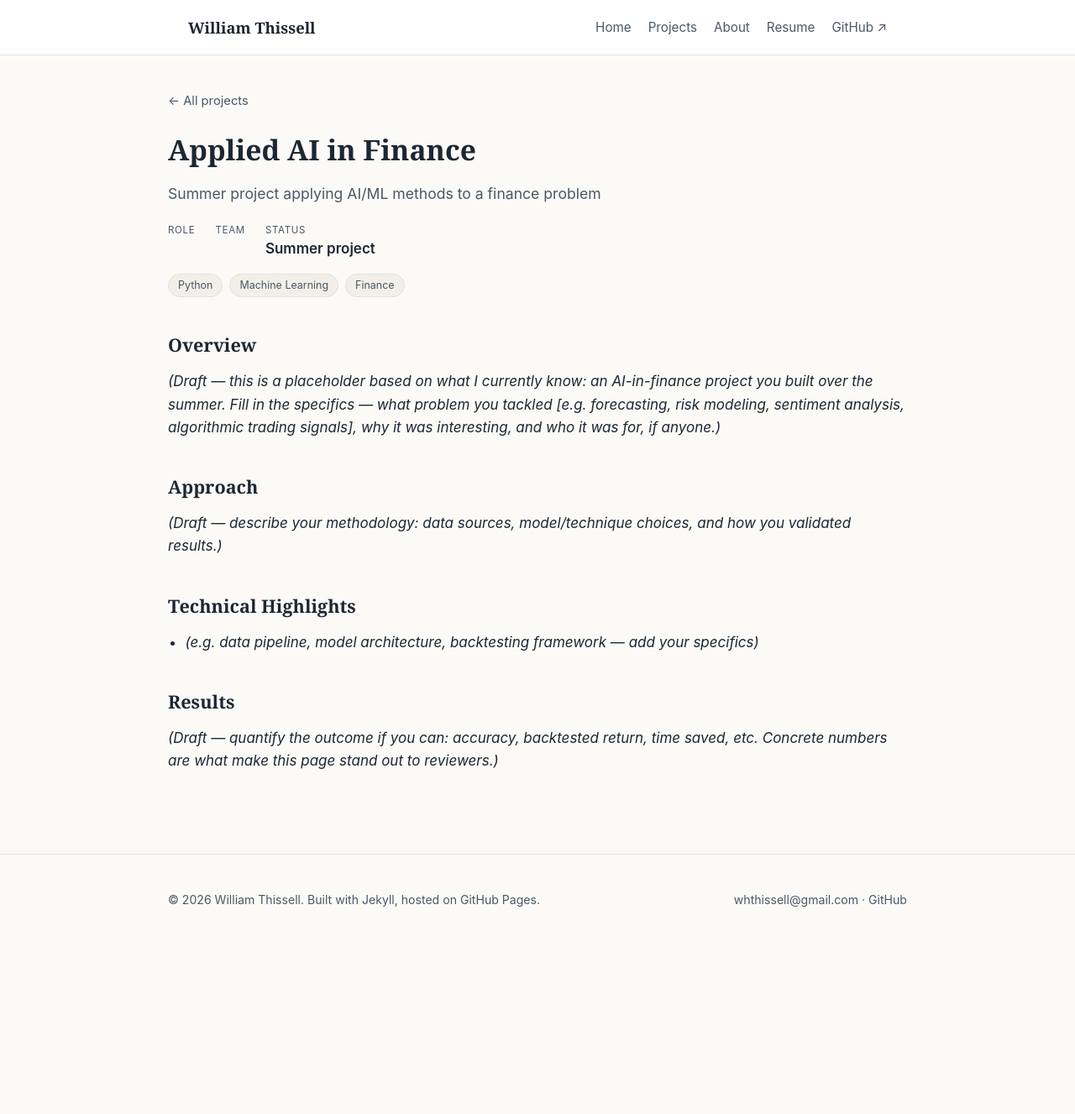
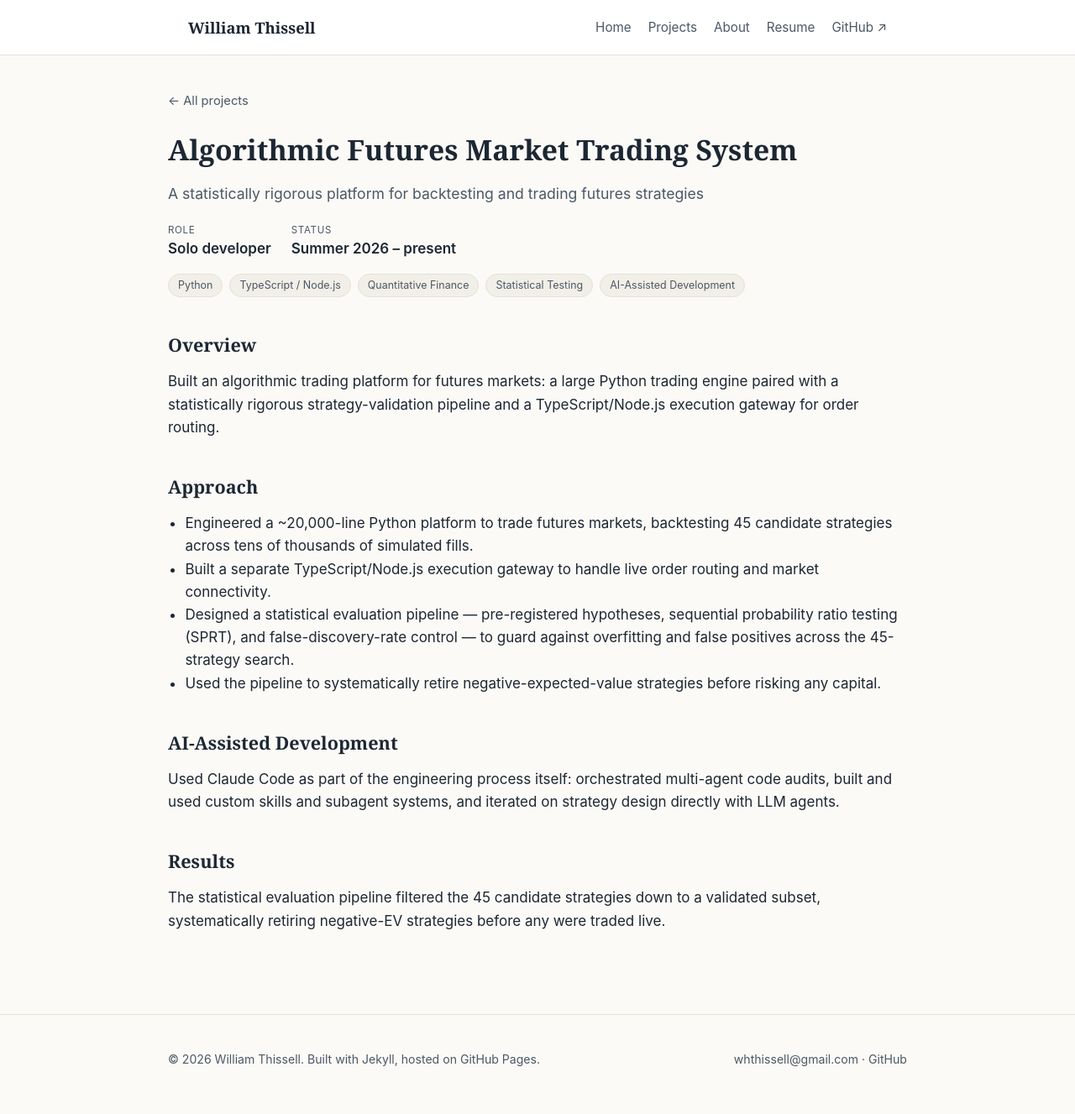
Before and after one commit to Whthissell/Whthissell.github.io, a Jekyll site: the page built from _projects/ai-in-finance.md, in a window 1280 px wide. Shown: the whole page at 84% size. Built offline with Jekyll 4.4.1, drawn with Linux system fonts in a browser that asks for light colours; before the commit the page ends 1137 px from its top, so only the background shows below that.

Commit message:
Fill out algorithmic trading project page with real details from resume

```diff
--- a/_projects/ai-in-finance.md
+++ b/_projects/ai-in-finance.md
@@ -1,10 +1,9 @@
 ---
-title: "Applied AI in Finance"
-subtitle: "Summer project applying AI/ML methods to a finance problem"
-role: ""
-team_size: ""
-status: "Summer project"
-tech: ["Python", "Machine Learning", "Finance"]
+title: "Algorithmic Futures Market Trading System"
+subtitle: "A statistically rigorous platform for backtesting and trading futures strategies"
+role: "Solo developer"
+status: "Summer 2026 – present"
+tech: ["Python", "TypeScript / Node.js", "Quantitative Finance", "Statistical Testing", "AI-Assisted Development"]
 repo_url: ""
 demo_url: ""
 cover_image: ""
@@ -13,21 +12,30 @@ order: 2
 
 ## Overview
 
-*(Draft — this is a placeholder based on what I currently know: an AI-in-finance
-project you built over the summer. Fill in the specifics — what problem you tackled
-[e.g. forecasting, risk modeling, sentiment analysis, algorithmic trading signals],
-why it was interesting, and who it was for, if anyone.)*
+Built an algorithmic trading platform for futures markets: a large Python trading
+engine paired with a statistically rigorous strategy-validation pipeline and a
+TypeScript/Node.js execution gateway for order routing.
 
 ## Approach
 
-*(Draft — describe your methodology: data sources, model/technique choices, and how
-you validated results.)*
+- Engineered a ~20,000-line Python platform to trade futures markets, backtesting 45
+  candidate strategies across tens of thousands of simulated fills.
+- Built a separate TypeScript/Node.js execution gateway to handle live order routing
+  and market connectivity.
+- Designed a statistical evaluation pipeline — pre-registered hypotheses, sequential
+  probability ratio testing (SPRT), and false-discovery-rate control — to guard
+  against overfitting and false positives across the 45-strategy search.
+- Used the pipeline to systematically retire negative-expected-value strategies
+  before risking any capital.
 
-## Technical Highlights
+## AI-Assisted Development
 
-- *(e.g. data pipeline, model architecture, backtesting framework — add your specifics)*
+Used Claude Code as part of the engineering process itself: orchestrated multi-agent
+code audits, built and used custom skills and subagent systems, and iterated on
+strategy design directly with LLM agents.
 
 ## Results
 
-*(Draft — quantify the outcome if you can: accuracy, backtested return, time saved,
-etc. Concrete numbers are what make this page stand out to reviewers.)*
+The statistical evaluation pipeline filtered the 45 candidate strategies down to a
+validated subset, systematically retiring negative-EV strategies before any were
+traded live.
```
